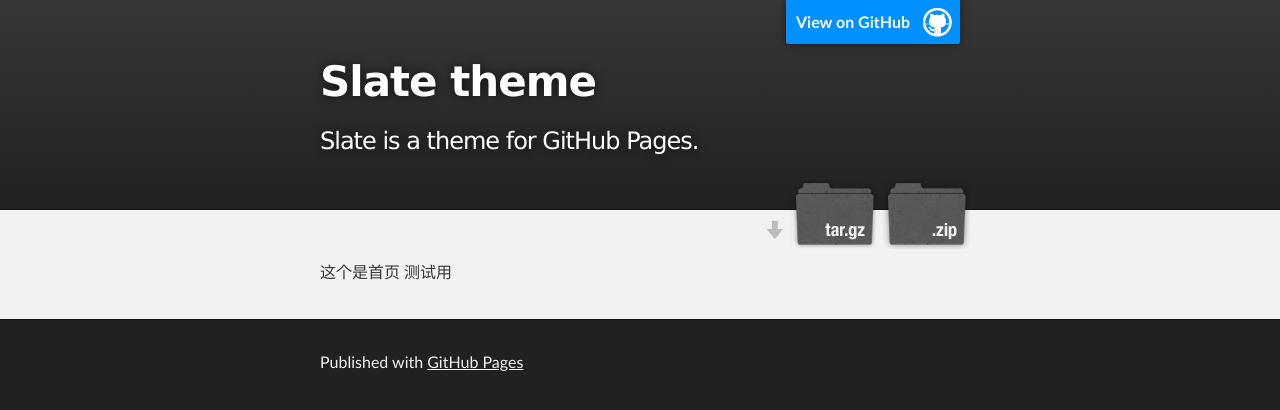
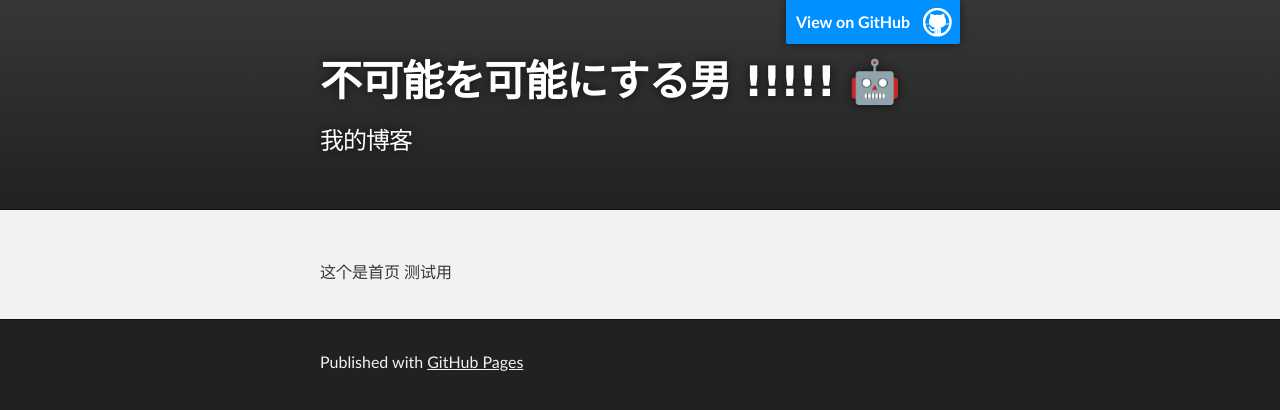
Before and after one commit to V-Yamato/V-Yamato.github.io, a Jekyll site: the page built from index.md, in a window 1280 px wide. Shown: the top 410 px of the page. Built offline with Jekyll 4.4.1, drawn with Linux system fonts in a browser that asks for light colours.

Commit message:
Update _config.yml
标题修改

```diff
--- a/_config.yml
+++ b/_config.yml
@@ -1,5 +1,5 @@
-title: Slate theme
-description: Slate is a theme for GitHub Pages.
-show_downloads: true
+title: 不可能を可能にする男 !!!!! 🤖
+description: 我的博客
+show_downloads: false
 google_analytics:
 theme:
```
